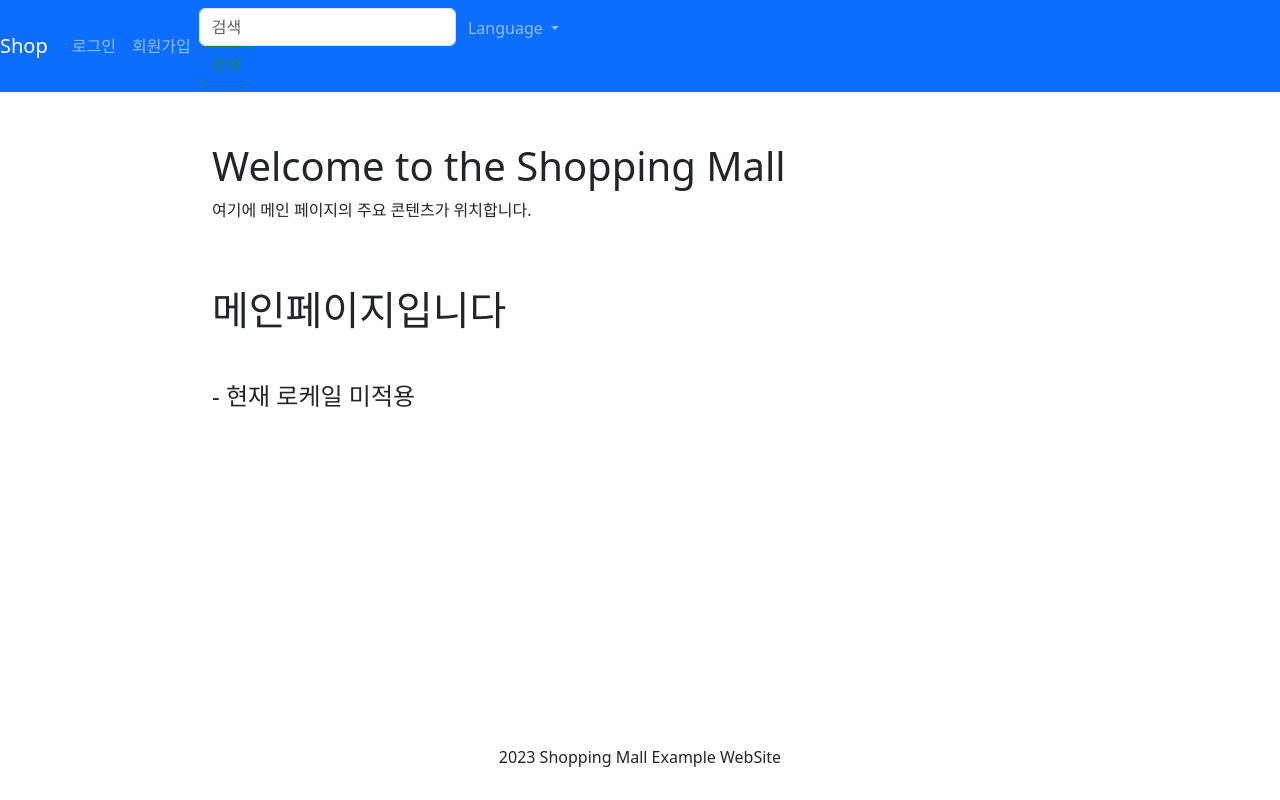
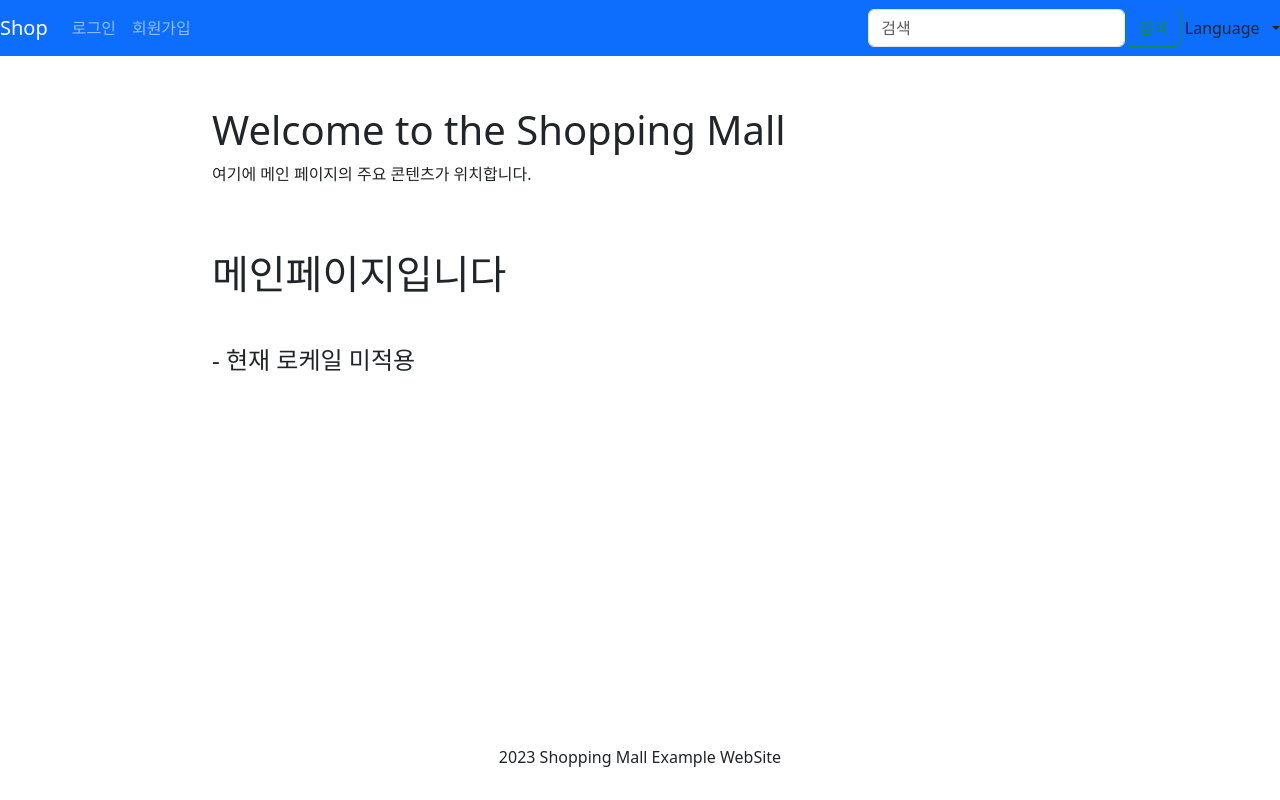
Before and after one commit to kwon-beom-jun/ShoppingMall, a Vue app in the folder shop-front/: page / in a window 1280 px wide. Built offline with nearby package versions, Linux system fonts and the light colour scheme.

Commit message:
Reload Header After Login

```diff
--- a/shop-front/src/App.vue
+++ b/shop-front/src/App.vue
@@ -1,10 +1,12 @@
+<!-- BootStrap Vue : https://bootstrap-vue.org/docs/components/form-select -->
+<!-- Vuetify : https://vuetifyjs.com/en/components/combobox/#props -->
 <template>
   <div id="app">
 
-    <HeaderLayout />
+    <HeaderLayout :key="componentKey" />
 
     <div class="content">
-      <router-view/>
+      <router-view @login-success="handleLoginSuccess" />
     </div>
 
     <FooterLayout />
@@ -17,13 +19,28 @@ import HeaderLayout from './components/HeaderLayout.vue';
 import FooterLayout from './components/FooterLayout.vue';
 
 export default {
+
   name: 'App',
+
   components: {
     HeaderLayout,
     FooterLayout
+  },
+
+  data() {
+    return {
+      componentKey: 0
+    };
+  },
+
+  methods: {
+    handleLoginSuccess() {
+      this.componentKey += 1; // HeaderLayout 인스턴스 폐기 후 새로 생성(컴포넌트 리로드 효과)
+    }
   }
 };
 </script>
+
 <style scoped>
 html {
     position: relative;
--- a/shop-front/src/components/HeaderLayout.vue
+++ b/shop-front/src/components/HeaderLayout.vue
@@ -1,10 +1,12 @@
 <template>
   <nav class="navbar navbar-expand-sm bg-primary navbar-dark">
+
     <button class="navbar-toggler" type="button" data-toggle="collapse"
             data-target="#navbarTogglerDemo03" aria-controls="navbarTogglerDemo03"
             aria-expanded="false" aria-label="Toggle navigation">
       <span class="navbar-toggler-icon"></span>
     </button>
+
     <a class="navbar-brand" href="/">Shop</a>
 
     <div class="collapse navbar-collapse" id="navbarTogglerDemo03">
@@ -32,26 +34,26 @@
           <a class="nav-link" @click="logout">로그아웃</a>
         </li>
       </ul>
-        <ul class="navbar-nav ml-auto">
-            <li class="nav-item">
-                <form class="form-inline my-2 my-lg-0" @submit.prevent="search">
+    </div>
+
+    <div>
       <input v-model="searchQuery" class="form-control mr-sm-2" type="search" placeholder="검색" aria-label="검색">
+    </div>
+    <div>
       <button class="btn btn-outline-success my-2 my-sm-0" type="submit">검색</button>
-                </form>
-            </li>
-            &nbsp;
-            <li class="nav-item dropdown">
+    </div>
+
+    <div class="nav-item dropdown">
       <a class="nav-link dropdown-toggle" href="#" id="navbarDropdownMenuLink" role="button"
         data-toggle="dropdown" aria-haspopup="true" aria-expanded="false">
-                    Language
+        &nbsp;Language&nbsp;
       </a>
       <div class="dropdown-menu" aria-labelledby="navbarDropdownMenuLink">
-                    <a class="dropdown-item" @click="setLang('en_US')">영어</a>
-                    <a class="dropdown-item" @click="setLang('ko_KR')">한국어</a>
+        <a class="dropdown-item" onclick="setLang('en_US')">영어</a>
+        <a class="dropdown-item" onclick="setLang('ko_KR')">한국어</a>
       </div>
-            </li>
-        </ul>
     </div>
+
   </nav>
 </template>
 
@@ -60,6 +62,7 @@ import { computed } from 'vue';
 import { logout } from '@/utils/auth.js';
 
 export default {
+
   setup() {
     // 로그인 상태 확인
     const isLoggedIn = computed(() => {
@@ -82,6 +85,7 @@ export default {
       isUser
     };
   },
+
   data() {
     return {
       // isLoggedIn: false, // 사용자 로그인 상태
@@ -90,6 +94,7 @@ export default {
       searchQuery: '' // 검색 쿼리
     };
   },
+
   methods: {
     setLang(lang) {
       // 다국어 설정 로직
--- a/shop-front/src/views/member/MemberLogin.vue
+++ b/shop-front/src/views/member/MemberLogin.vue
@@ -14,6 +14,7 @@
 import { login } from '@/utils/auth.js';
 
 export default {
+
   data() {
     return {
       email: '',
@@ -21,13 +22,15 @@ export default {
       loginErrorMsg: ''
     };
   },
+
   methods: {
     async handleLogin() {
       try {
         this.loginErrorMsg = '';
         const response = await login(this.email, this.password);
         console.log(response.data.token);
-        this.$router.push({name: 'main'});
+        this.$emit('login-success'); // 로그인 성공 이벤트 발생
+        this.$router.push({ name: 'main' });
       } catch (error) {
         this.loginErrorMsg = error.message;
         console.log(error)
```
Lines whose indentation alone changed are shown as unchanged.
